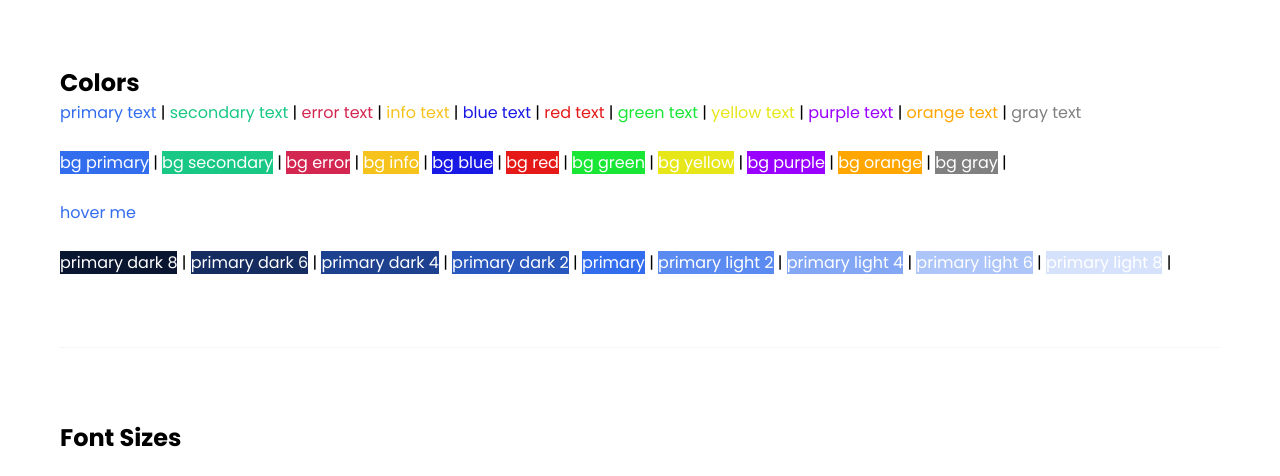
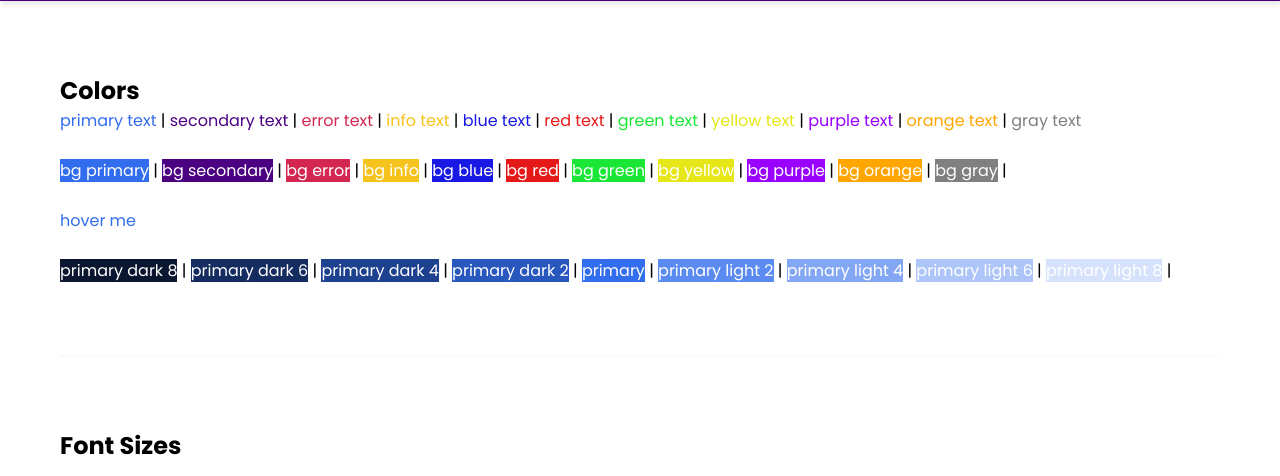
Before and after one commit to ganeshdimri71/sass-by-ninja, a website: page index.html in a window 1280 px wide. Shown: the part 66-542 px from the top of the page. Drawn offline with Linux system fonts and the light colour scheme.

Commit message:
importing our own shinobi

```diff
--- a/gulpfile.js
+++ b/gulpfile.js
@@ -3,14 +3,14 @@
 const purgecss = require('gulp-purgecss')
 
 function buildStyles() {
-    return src("shinobi/**/*.scss")
-        .pipe(sass())
-        .pipe(purgecss({content:['*.html']}))
-        .pipe(dest("css"));
+    return src("sass/**/*.scss")
+      .pipe(sass())
+      .pipe(purgecss({ content: ["*.html"] }))
+      .pipe(dest("css"));
 }
 
 function watchTask() {
-    watch(["shinobi/**/*.scss", '*.html'], buildStyles);
+    watch(["sass/**/*.scss", "*.html"], buildStyles);
 }
 
 exports.default = series(buildStyles,watchTask)
--- /dev/null
+++ b/sass/index.scss
@@ -0,0 +1,6 @@
+// customize theme variables
+$secondary: indigo;
+$base-padding: 1rem;
+$base-border-thickness: 3px;
+
+@import 'shinobi';
--- a/shinobi/_variables.scss
+++ b/shinobi/_variables.scss
@@ -1,8 +1,8 @@
 // theme colors
-$primary: #326dee;
-$secondary: #1ac886;
-$error: #d32752;
-$info: #f6c31c;
+$primary: #326dee !default;
+$secondary: #1ac886 !default;
+$error: #d32752 !default;
+$info: #f6c31c !default;
 
 // color palette
 $colors: (
@@ -19,22 +19,22 @@
   "gray": #808080,
   "black": black,
   "white": white,
-);
+) !default;
 
 // spacing
-$base-padding: 0.75rem;
-$base-margin: 0.75rem;
+$base-padding: 0.75rem !default;
+$base-margin: 0.75rem !default;
 
 // borders
-$base-border-thickness: 1px;
-$base-border-radius: 20px;
+$base-border-thickness: 1px !default;
+$base-border-radius: 20px !default;
 
 // box-shadow
-$base-box-shadow: 1px 3px 5px rgba(0,0,0,0.1);
+$base-box-shadow: 1px 3px 5px rgba(0,0,0,0.1) !default;
 
 // font sizes
-$base-font-size: 1rem;
-$font-size-sm: $base-font-size * 0.75;
-$font-size-lg: $base-font-size * 1.5;
-$font-size-xl: $base-font-size * 2;
-$font-size-xxl: $base-font-size * 3;
+$base-font-size: 1rem !default;
+$font-size-sm: $base-font-size * 0.75 !default;
+$font-size-lg: $base-font-size * 1.5 !default;
+$font-size-xl: $base-font-size * 2 !default;
+$font-size-xxl: $base-font-size * 3 !default;
```
Also changed, not shown: css/index.css, readme.txt.
